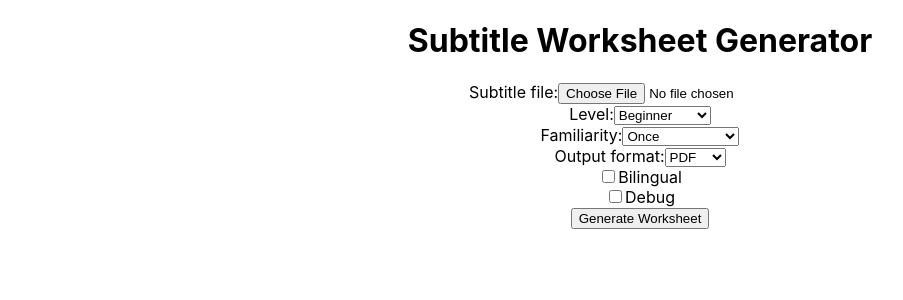
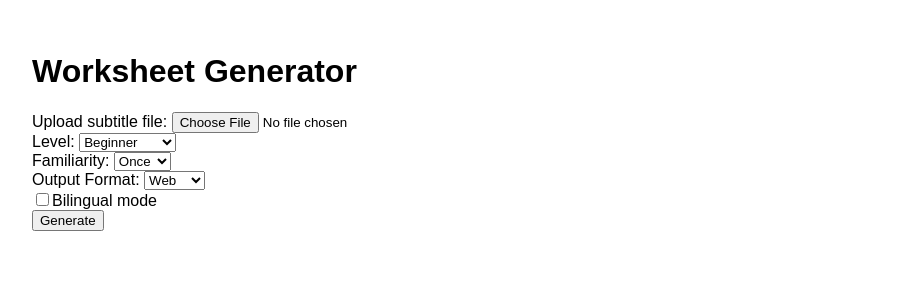
Before and after one commit to wordfirmzy/worksheet-app, a React (Create React App) app in the folder frontend/: page / in a window 1280 px wide. Shown: the top 300 px of the page, without its empty margins (0-903 px from the left). Built offline with nearby package versions, Linux system fonts and the light colour scheme.

Commit message:
added drag-and-drop to web output

```diff
--- a/frontend/src/App.js
+++ b/frontend/src/App.js
@@ -1,23 +1,27 @@
+// src/App.js
 import React, { useState } from "react";
-import { BrowserRouter as Router, Routes, Route } from "react-router-dom";
-import "./App.css";
 import WorksheetPage from "./WorksheetPage";
 
 function App() {
   const [file, setFile] = useState(null);
   const [level, setLevel] = useState("beginner");
   const [familiarity, setFamiliarity] = useState("once");
-  const [outputFormat, setOutputFormat] = useState("pdf");
+  const [outputFormat, setOutputFormat] = useState("web");
   const [bilingual, setBilingual] = useState(false);
-  const [debug, setDebug] = useState(false);
-  const [status, setStatus] = useState("");
+  const [loading, setLoading] = useState(false);
+  const [error, setError] = useState("");
+  const [worksheetData, setWorksheetData] = useState(null);
 
-  const handleGenerate = async (e) => {
+  const handleSubmit = async (e) => {
     e.preventDefault();
     if (!file) {
-      alert("Please upload a subtitle file.");
+      setError("Please upload a subtitle file.");
       return;
     }
+
+    setLoading(true);
+    setError("");
+    setWorksheetData(null);
 
     const formData = new FormData();
     formData.append("subtitle_file", file);
@@ -25,93 +29,95 @@ function App() {
     formData.append("familiarity", familiarity);
     formData.append("output_format", outputFormat);
     formData.append("bilingual", bilingual);
-    formData.append("debug", debug);
-
-    setStatus("Generating worksheet...");
 
     try {
-      const response = await fetch("https://worksheet-backend.onrender.com/generate", {
+      const response = await fetch("http://localhost:8000/generate", {
         method: "POST",
         body: formData,
       });
 
-      if (!response.ok) throw new Error(`Server error: ${response.status}`);
+      if (!response.ok) {
+        const err = await response.json();
+        throw new Error(err.detail || "Failed to generate worksheet");
+      }
 
       if (outputFormat === "web") {
         const data = await response.json();
-        localStorage.setItem("worksheetData", JSON.stringify(data));
-        window.location.href = "/worksheet";
+        setWorksheetData(data);
       } else {
+        // for PDF / DOCX just trigger a download
         const blob = await response.blob();
-        const contentDisposition = response.headers.get("content-disposition");
-        let filename = "worksheet";
-        if (contentDisposition && contentDisposition.includes("filename=")) {
-          filename = contentDisposition
-            .split("filename=")[1]
-            .replace(/['"]/g, "")
-            .trim();
-        } else {
-          filename += `.${outputFormat}`;
-        }
-
         const url = window.URL.createObjectURL(blob);
         const a = document.createElement("a");
         a.href = url;
-        a.download = filename;
-        document.body.appendChild(a);
+        a.download =
+          outputFormat === "pdf" ? "worksheet.pdf" : "worksheet.docx";
         a.click();
-        a.remove();
-        window.URL.revokeObjectURL(url);
       }
-
-      setStatus("Worksheet generated.");
     } catch (err) {
-      console.error("Error generating worksheet:", err);
-      setStatus("Error generating worksheet. See console for details.");
+      console.error("Error:", err);
+      setError(err.message);
+    } finally {
+      setLoading(false);
     }
   };
 
+  if (worksheetData) {
     return (
-    <Router>
-      <Routes>
-        <Route
-          path="/"
-          element={
-            <div className="App">
-              <h1>Subtitle Worksheet Generator</h1>
-              <form onSubmit={handleGenerate}>
+      <WorksheetPage
+        worksheet={worksheetData.worksheet}
+        wordBank={worksheetData.word_bank}
+        bilingual={worksheetData.bilingual}
+        onBack={() => setWorksheetData(null)}
+      />
+    );
+  }
+
+  return (
+    <div style={{ padding: "2rem", fontFamily: "Arial" }}>
+      <h1>Worksheet Generator</h1>
+      <form onSubmit={handleSubmit}>
         <div>
-                  <label>Subtitle file:</label>
+          <label>Upload subtitle file: </label>
           <input
             type="file"
-                    accept=".srt,.ass,.txt"
+            accept=".srt,.ass,.vtt,.txt"
             onChange={(e) => setFile(e.target.files[0])}
-                    required
           />
         </div>
+
         <div>
-                  <label>Level:</label>
+          <label>Level: </label>
           <select value={level} onChange={(e) => setLevel(e.target.value)}>
             <option value="beginner">Beginner</option>
             <option value="intermediate">Intermediate</option>
           </select>
         </div>
+
         <div>
-                  <label>Familiarity:</label>
-                  <select value={familiarity} onChange={(e) => setFamiliarity(e.target.value)}>
+          <label>Familiarity: </label>
+          <select
+            value={familiarity}
+            onChange={(e) => setFamiliarity(e.target.value)}
+          >
             <option value="once">Once</option>
             <option value="twice">Twice</option>
-                    <option value="more">More than twice</option>
+            <option value="more">More</option>
           </select>
         </div>
+
         <div>
-                  <label>Output format:</label>
-                  <select value={outputFormat} onChange={(e) => setOutputFormat(e.target.value)}>
+          <label>Output Format: </label>
+          <select
+            value={outputFormat}
+            onChange={(e) => setOutputFormat(e.target.value)}
+          >
+            <option value="web">Web</option>
             <option value="pdf">PDF</option>
             <option value="docx">DOCX</option>
-                    <option value="web">Web</option>
           </select>
         </div>
+
         <div>
           <label>
             <input
@@ -119,28 +125,17 @@ function App() {
               checked={bilingual}
               onChange={(e) => setBilingual(e.target.checked)}
             />
-                    Bilingual
+            Bilingual mode
           </label>
         </div>
-                <div>
-                  <label>
-                    <input
-                      type="checkbox"
-                      checked={debug}
-                      onChange={(e) => setDebug(e.target.checked)}
-                    />
-                    Debug
-                  </label>
+
+        <button type="submit" disabled={loading}>
+          {loading ? "Generating..." : "Generate"}
+        </button>
+      </form>
+
+      {error && <p style={{ color: "red" }}>Error: {error}</p>}
     </div>
-                <button type="submit">Generate Worksheet</button>
-              </form>
-              <p>{status}</p>
-            </div>
-          }
-        />
-        <Route path="/worksheet" element={<WorksheetPage />} />
-      </Routes>
-    </Router>
   );
 }
 
```
Lines whose indentation alone changed are shown as unchanged.
